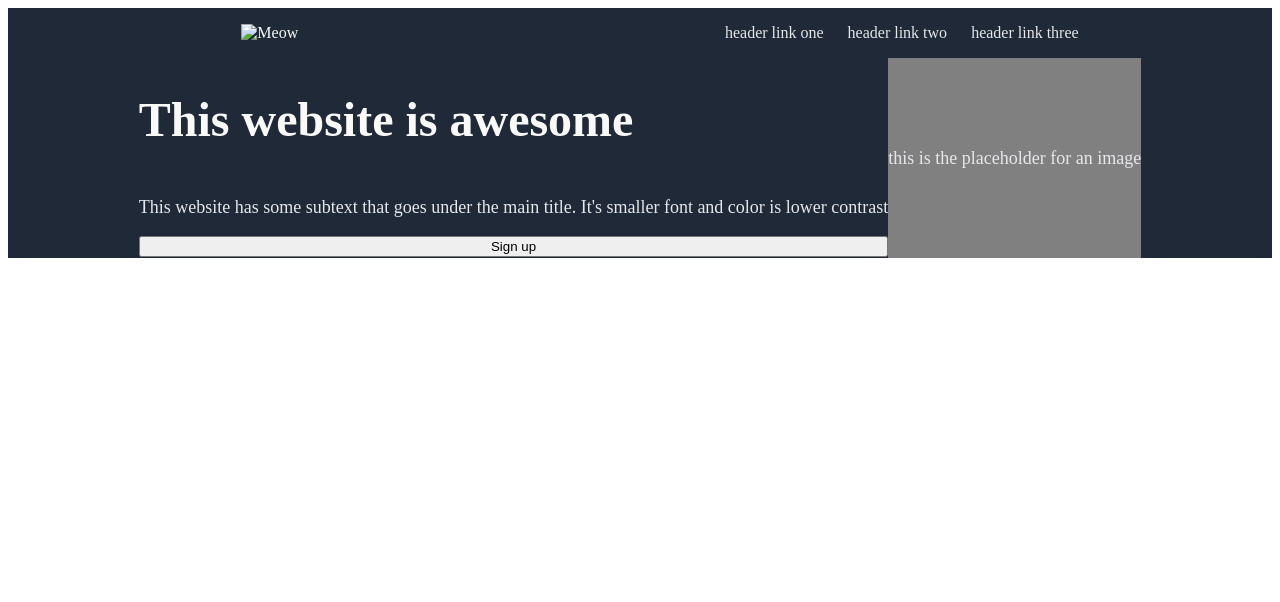
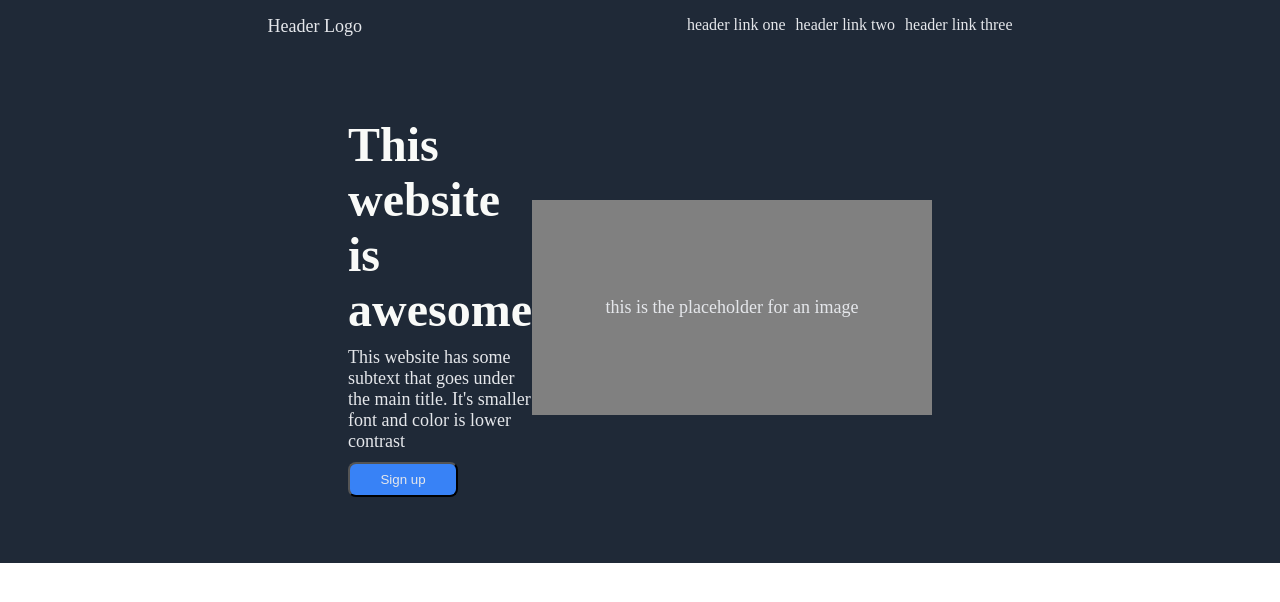
Before and after one commit to nekopolyz/Landing_Page, a plain HTML site: page index.html in a window 1280 px wide. Drawn offline with Linux system fonts and the light colour scheme.

Commit message:
header done

```diff
--- a/index.html
+++ b/index.html
@@ -14,7 +14,7 @@
         <div class="navbar">
             <div class="left">
                 <ul>
-                    <img src="www.google.com" alt="Meow">
+                    <p>Header Logo</p>
                 </ul>
             </div>
             <div class="right">
--- a/styles.css
+++ b/styles.css
@@ -1,17 +1,28 @@
+* {
+    margin: 0;
+    padding: 0;
+}
+
+
+
 .header{
     background-color: #1f2937;
+    padding: 1em 8em;
+
 
 
 }
 .navbar{
     display: flex;
-    justify-content: space-around;
+    justify-content: center;
+    gap: 325px;
+    padding-bottom: 30px;
 
 
 }
 .navbar ul{
     display: flex;
-    gap: 1.5em;
+    gap: 10px;
     list-style-type: none;
     color: #f9faf8;
 
@@ -33,12 +44,32 @@ h1{
     display: flex;
     justify-content: center;
     align-items: center;
+    padding: 50px  220px;
+
 }
 
 .title .title-left{
     display: flex;
     flex-direction: column;
+    gap: 10px;
 
+
+
+}
+
+
+.title .title-right{
+    flex-shrink: 0;
+    width: 400px;
+
+}
+
+.image-right{
+    display: flex;
+    height: 215px;
+    background-color: gray;
+    align-items: center;
+    justify-content: center;
 }
 
 p{
@@ -46,10 +77,11 @@ p{
     color: #E5E7Eb;
 }
 
-.title-right{
-    display: flex;
-    justify-content: center;
-    align-items: center;
-    background-color: gray;
-    height: 200px;
+
+button{
+    width: 110px;
+    height: 35px;
+    border-radius: 8px;
+    color: #E5E7Eb;
+    background-color: #3882F6;
 }
```
